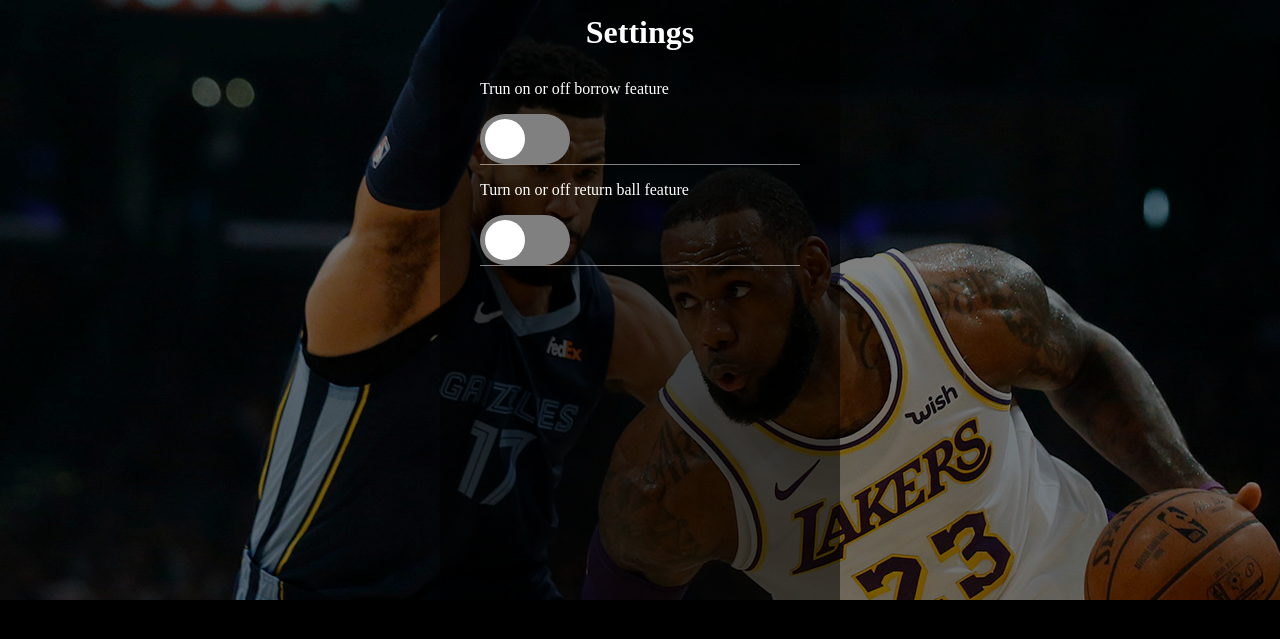
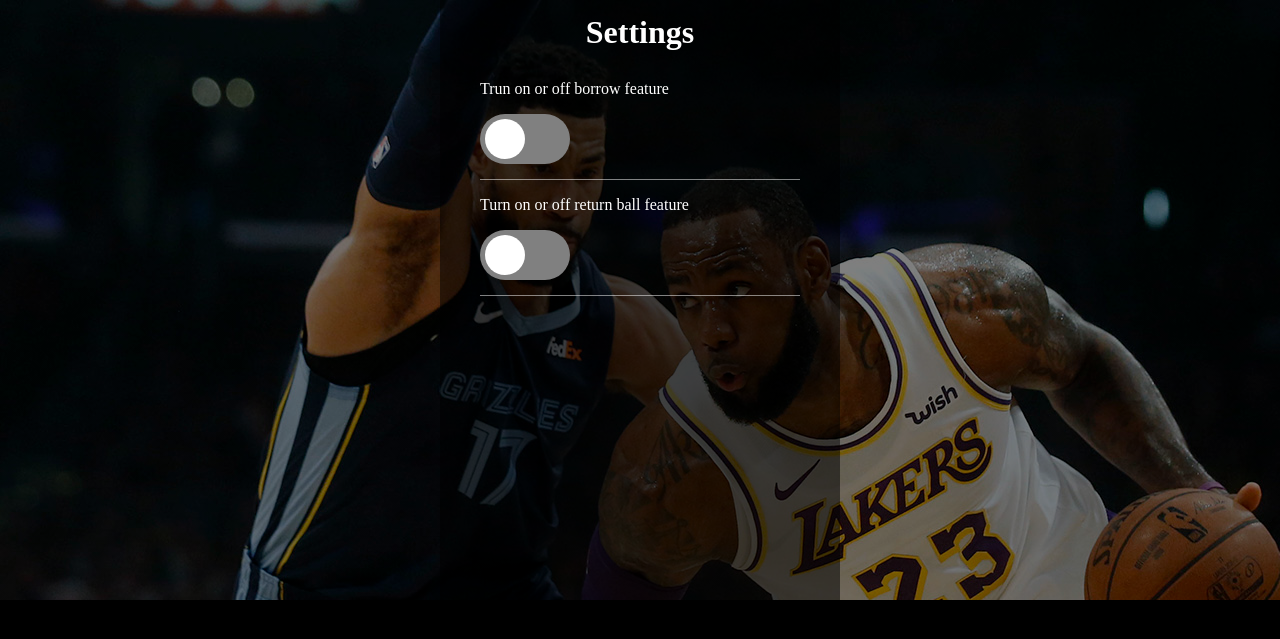
Before and after one commit to rootadminWalker/Rpi-app, a Flask app: page /access in a window 1280 px wide. Shown: the top 639 px of the page. Run offline with Flask 2, Linux system fonts and the light colour scheme.

Commit message:
Making settings menu

```diff
--- a/Rpi-webfiles/static/css/style.css
+++ b/Rpi-webfiles/static/css/style.css
@@ -241,4 +241,5 @@ h1 {
 .seperator-line {
     height: 1px;
     background-color: rgb(255, 255, 255, 0.5);
+    margin-top: 15px;
 }
```
